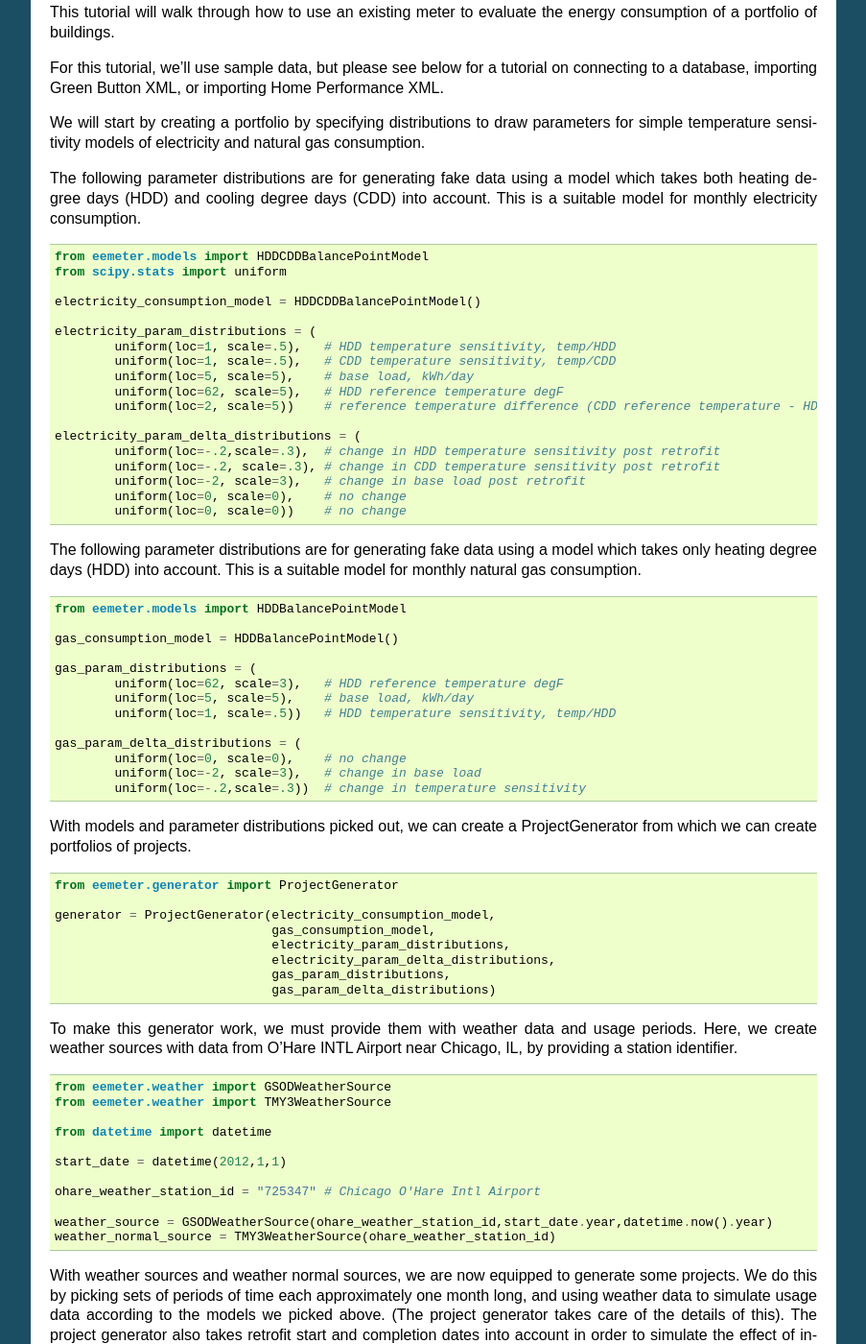
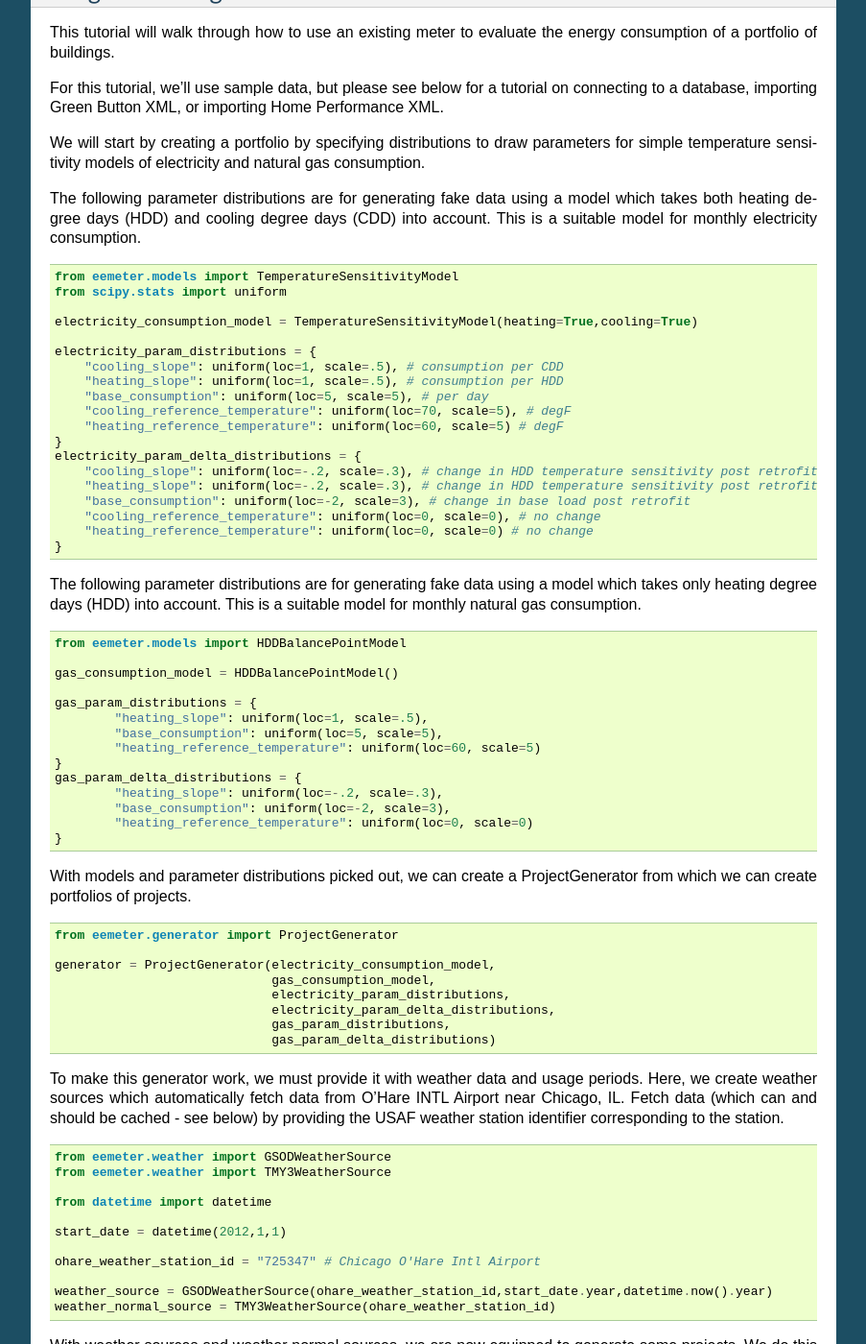
Before and after one commit to openeemeter/eemeter, a Sphinx documentation site: the page built from docs/tutorial.rst, in a window 1280 px wide and 1400 px high, scrolled down 823 px. Shown: the whole window at 96% size, without its empty margins (198-1101 px from the left). Built offline with Sphinx 7.4.7, drawn with Linux system fonts in a browser that asks for light colours; some of the changed text lies outside the part shown.

Commit message:
update tutorial

```diff
--- a/docs/tutorial.rst
+++ b/docs/tutorial.rst
@@ -27,8 +27,8 @@ existing meter components or by writing new components.
    The `eemeter` package is under rapid development; we are working quickly
    toward a stable release. In the mean time, please proceed to use the package,
    but as you do so, recognize that the docs might not be entirely up-to-date.
-   Feel free to open issues on github to report bugs, request features, or make
-   suggestions.
+   Feel free to open issues on `github <https://github.com/impactlab/eemeter>`
+   to report bugs, request features, or make suggestions.
 
 Installation
 ------------
@@ -64,24 +64,25 @@ consumption.
 
 .. code-block:: python
 
-    from eemeter.models import HDDCDDBalancePointModel
+    from eemeter.models import TemperatureSensitivityModel
     from scipy.stats import uniform
 
-    electricity_consumption_model = HDDCDDBalancePointModel()
+    electricity_consumption_model = TemperatureSensitivityModel(heating=True,cooling=True)
 
-    electricity_param_distributions = (
-            uniform(loc=1, scale=.5),   # HDD temperature sensitivity, temp/HDD
-            uniform(loc=1, scale=.5),   # CDD temperature sensitivity, temp/CDD
-            uniform(loc=5, scale=5),    # base load, kWh/day
-            uniform(loc=62, scale=5),   # HDD reference temperature degF
-            uniform(loc=2, scale=5))    # reference temperature difference (CDD reference temperature - HDD reference temperature)
-
-    electricity_param_delta_distributions = (
-            uniform(loc=-.2,scale=.3),  # change in HDD temperature sensitivity post retrofit
-            uniform(loc=-.2, scale=.3), # change in CDD temperature sensitivity post retrofit
-            uniform(loc=-2, scale=3),   # change in base load post retrofit
-            uniform(loc=0, scale=0),    # no change
-            uniform(loc=0, scale=0))    # no change
+    electricity_param_distributions = {
+        "cooling_slope": uniform(loc=1, scale=.5), # consumption per CDD
+        "heating_slope": uniform(loc=1, scale=.5), # consumption per HDD
+        "base_consumption": uniform(loc=5, scale=5), # per day
+        "cooling_reference_temperature": uniform(loc=70, scale=5), # degF
+        "heating_reference_temperature": uniform(loc=60, scale=5) # degF
+    }
+    electricity_param_delta_distributions = {
+        "cooling_slope": uniform(loc=-.2, scale=.3), # change in HDD temperature sensitivity post retrofit
+        "heating_slope": uniform(loc=-.2, scale=.3), # change in HDD temperature sensitivity post retrofit
+        "base_consumption": uniform(loc=-2, scale=3), # change in base load post retrofit
+        "cooling_reference_temperature": uniform(loc=0, scale=0), # no change
+        "heating_reference_temperature": uniform(loc=0, scale=0) # no change
+    }
 
 The following parameter distributions are for generating fake data using
 a model which takes only heating degree days (HDD) into account. This is
@@ -93,15 +94,16 @@ a suitable model for monthly natural gas consumption.
 
     gas_consumption_model = HDDBalancePointModel()
 
-    gas_param_distributions = (
-            uniform(loc=62, scale=3),   # HDD reference temperature degF
-            uniform(loc=5, scale=5),    # base load, kWh/day
-            uniform(loc=1, scale=.5))   # HDD temperature sensitivity, temp/HDD
-
-    gas_param_delta_distributions = (
-            uniform(loc=0, scale=0),    # no change
-            uniform(loc=-2, scale=3),   # change in base load
-            uniform(loc=-.2,scale=.3))  # change in temperature sensitivity
+    gas_param_distributions = {
+            "heating_slope": uniform(loc=1, scale=.5),
+            "base_consumption": uniform(loc=5, scale=5),
+            "heating_reference_temperature": uniform(loc=60, scale=5)
+    }
+    gas_param_delta_distributions = {
+            "heating_slope": uniform(loc=-.2, scale=.3),
+            "base_consumption": uniform(loc=-2, scale=3),
+            "heating_reference_temperature": uniform(loc=0, scale=0)
+    }
 
 With models and parameter distributions picked out, we can create a
 ProjectGenerator from which we can create portfolios of projects.
@@ -117,9 +119,11 @@ ProjectGenerator from which we can create portfolios of projects.
                                  gas_param_distributions,
                                  gas_param_delta_distributions)
 
-To make this generator work, we must provide them with weather data and usage
-periods. Here, we create weather sources with data from O'Hare INTL Airport
-near Chicago, IL, by providing a station identifier.
+To make this generator work, we must provide it with weather data and usage
+periods. Here, we create weather sources which automatically fetch data from
+O'Hare INTL Airport near Chicago, IL. Fetch data (which can and should be
+cached - see below) by providing the USAF weather station identifier
+corresponding to the station.
 
 .. code-block:: python
 
```
Also changed, not shown: other parts of docs/tutorial.rst (+8 -5 lines), docs/index.rst (+8 -0 lines).
